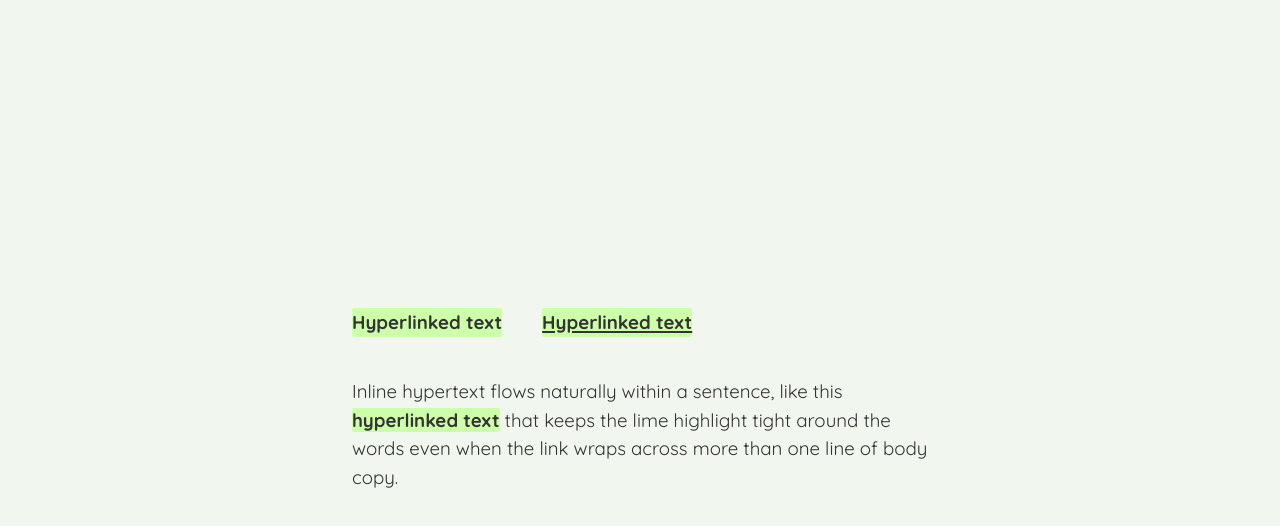
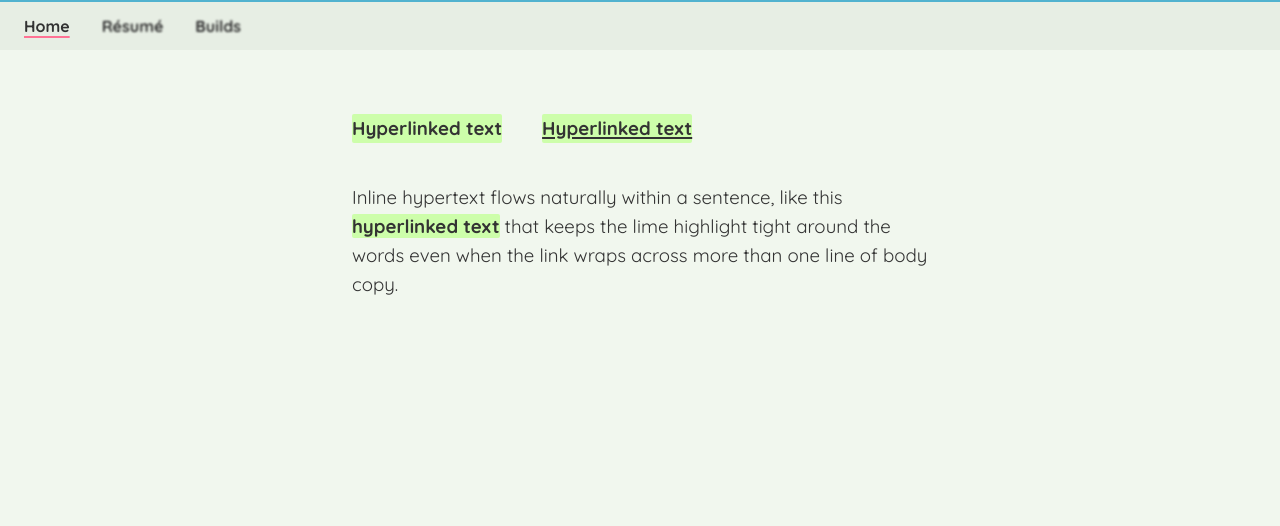
Before and after one commit to mtichy/tichy-hq-site, a Next.js app: page / in a window 1280 px wide. Shown: the top 526 px of the page. Built offline with nearby package versions, Linux system fonts and the light colour scheme.

Commit message:
feat: add NavBar component and update Home layout\n\nAdded new NavBar component and integrated it into the Home page layout.

```diff
--- a/app/page.tsx
+++ b/app/page.tsx
@@ -1,8 +1,11 @@
 import { Hyperlink } from '@/components/hyperlink'
+import { NavBar } from '@/components/nav-bar'
 
 export default function Home() {
   return (
-    <div className="flex min-h-screen items-center justify-center px-6 py-16">
+    <div className="min-h-screen">
+      <NavBar />
+      <div className="flex items-center justify-center px-6 py-16">
       <main className="flex max-w-xl flex-col gap-10">
         <div className="flex flex-wrap items-center gap-10 text-regular leading-regular">
           <Hyperlink href="#">Hyperlinked text</Hyperlink>
@@ -18,6 +21,7 @@ export default function Home() {
           than one line of body copy.
         </p>
       </main>
+      </div>
     </div>
   )
 }
--- /dev/null
+++ b/components/nav-bar.tsx
@@ -0,0 +1,24 @@
+import { NavLink } from '@/components/nav-link'
+
+const NAV_ITEMS = [
+  { label: 'Home', href: '#', selected: true },
+  { label: 'Résumé', href: '#' },
+  { label: 'Builds', href: '#' },
+]
+
+export function NavBar() {
+  return (
+    <header className="w-full border-t-2 border-t-[var(--color-brand-cyan)] bg-muted">
+      <nav
+        aria-label="Global"
+        className="mx-auto flex max-w-content items-center gap-8 px-6 py-3"
+      >
+        {NAV_ITEMS.map((item) => (
+          <NavLink key={item.label} href={item.href} selected={item.selected}>
+            {item.label}
+          </NavLink>
+        ))}
+      </nav>
+    </header>
+  )
+}
--- /dev/null
+++ b/components/nav-link.tsx
@@ -0,0 +1,39 @@
+'use client'
+
+import * as React from 'react'
+import { cn } from '@/lib/utils'
+
+interface NavLinkProps extends React.AnchorHTMLAttributes<HTMLAnchorElement> {
+  selected?: boolean
+}
+
+const NavLink = React.forwardRef<HTMLAnchorElement, NavLinkProps>(
+  ({ className, selected = false, ...props }, ref) => {
+    return (
+      <a
+        ref={ref}
+        aria-current={selected ? 'page' : undefined}
+        className={cn(
+          // bold Quicksand nav type in dark ink
+          'font-sans font-bold text-regular text-foreground',
+          // underline is drawn thick and offset for all active states
+          'underline-offset-4 decoration-2 cursor-pointer transition-[filter]',
+          // default state: soft blur, no underline
+          'no-underline [filter:blur(1px)]',
+          // hover state: crisp, brand-cyan underline
+          'hover:[filter:none] hover:underline hover:decoration-[var(--color-brand-cyan)]',
+          'focus-visible:[filter:none] focus-visible:underline focus-visible:decoration-[var(--color-brand-cyan)]',
+          'focus-visible:outline-none',
+          // selected state: crisp, brand-magenta underline (wins over default)
+          selected &&
+            '[filter:none] underline decoration-[var(--color-brand-magenta)] hover:decoration-[var(--color-brand-magenta)]',
+          className,
+        )}
+        {...props}
+      />
+    )
+  },
+)
+NavLink.displayName = 'NavLink'
+
+export { NavLink }
```
